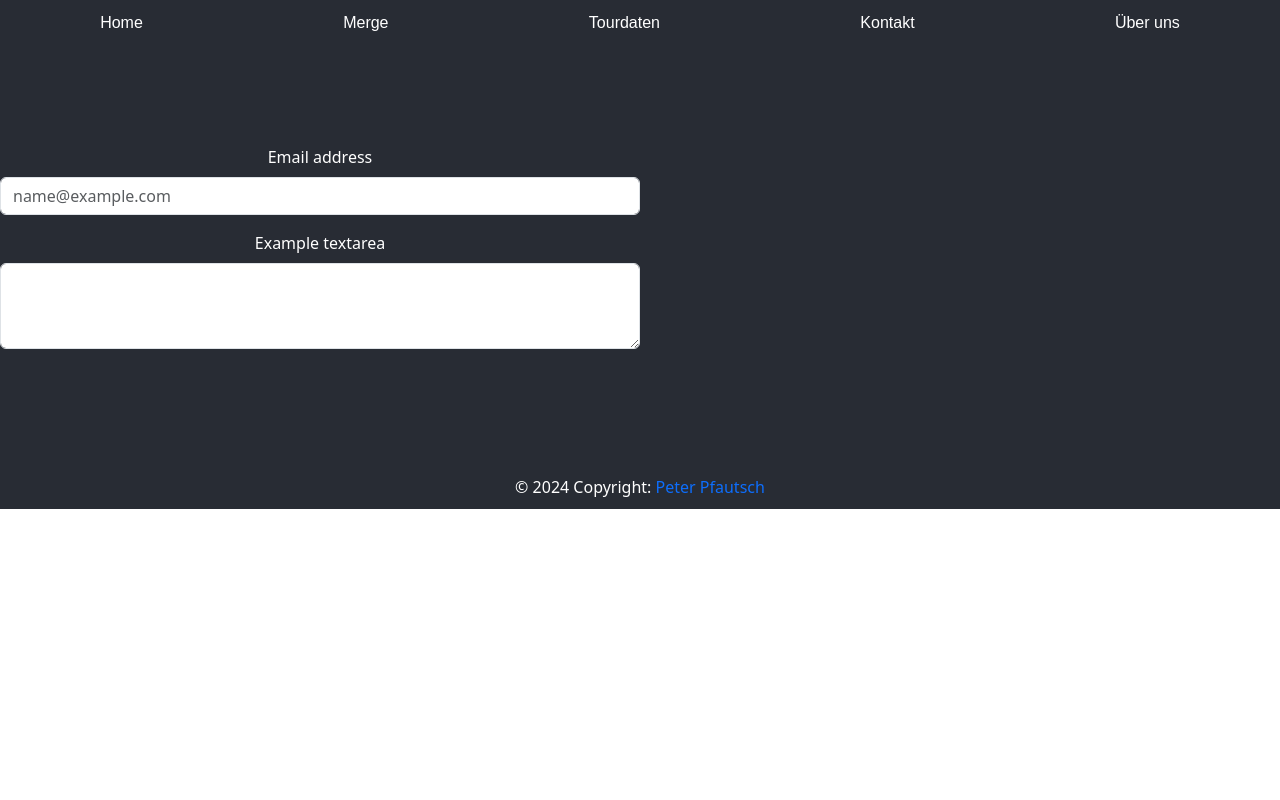
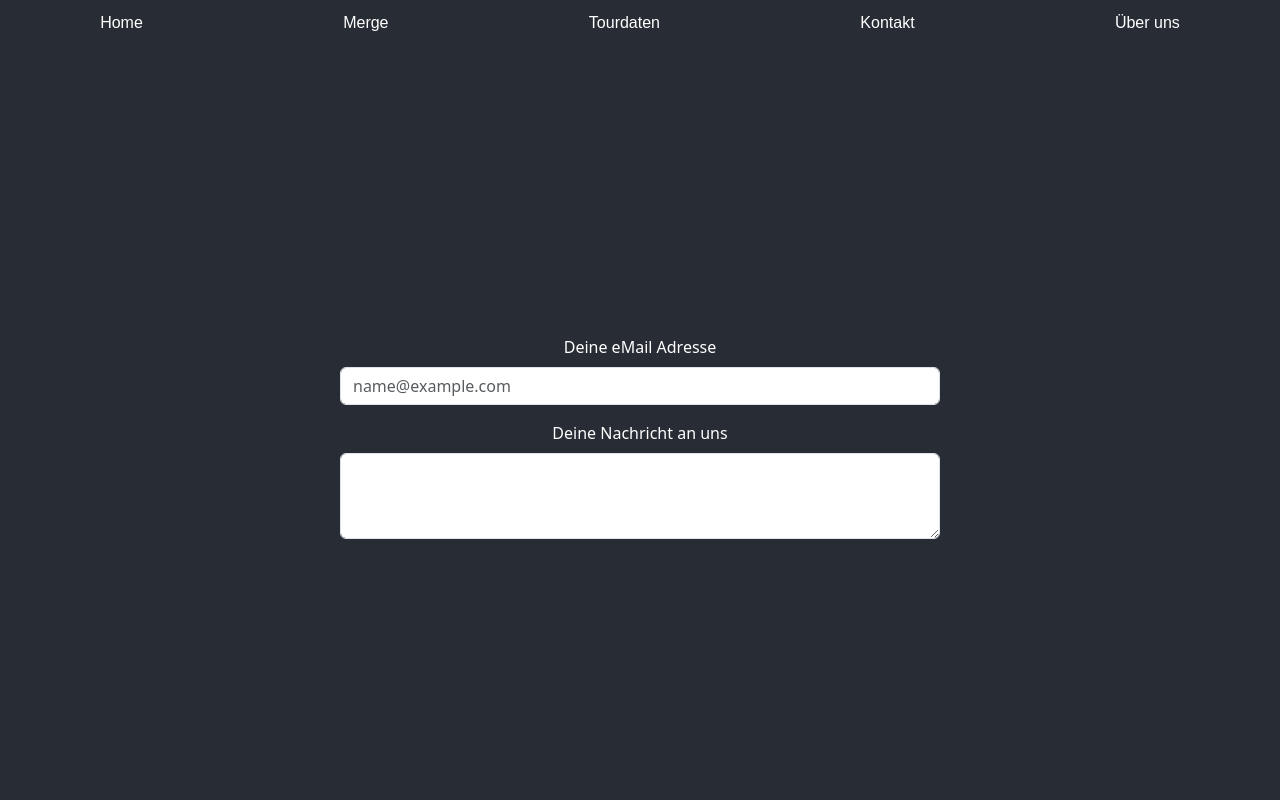
Before and after one commit to M1roel/tight-rock, a React (Create React App) app: page /kontakt in a window 1280 px wide. Shown: the top 800 px of the page. Built offline with nearby package versions, Linux system fonts and the light colour scheme.

Commit message:
Kontakt Seite begonnen

```diff
--- a/src/components/Kontakt.js
+++ b/src/components/Kontakt.js
@@ -2,17 +2,19 @@ import Form from 'react-bootstrap/Form';
 
 function Kontakt() {
     return (
+      <div className="Kontakt-container">
         <div className="Kontakt-main">
           <Form>
             <Form.Group className="mb-3" controlId="exampleForm.ControlInput1">
-          <Form.Label>Email address</Form.Label>
+              <Form.Label>Deine eMail Adresse</Form.Label>
               <Form.Control type="email" placeholder="name@example.com" />
             </Form.Group>
             <Form.Group className="mb-3" controlId="exampleForm.ControlTextarea1">
-          <Form.Label>Example textarea</Form.Label>
+              <Form.Label>Deine Nachricht an uns</Form.Label>
               <Form.Control as="textarea" rows={3} />
             </Form.Group>
           </Form>
+        </div>
       </div>
     );
   }
--- a/src/styles/App.css
+++ b/src/styles/App.css
@@ -159,12 +159,16 @@
 
 /* Kontakt CSS */
 
+.Kontakt-container {
+  display: flex;
+  justify-content: center; /* Zentriert den Inhalt horizontal */
+  align-items: center; /* Zentriert den Inhalt vertikal */
+  height: 100vh; /* Setzt die Höhe auf die volle Bildschirmhöhe */
+}
+
 .Kontakt-main {
   width: 50%;
   background-color: #282c34; /* Hintergrundfarbe */
   color: white; /* Textfarbe */
-  margin-top: 0; /* Oberen Abstand auf 0 setzen */
-  margin-bottom: 0; /* Unteren Abstand auf 0 setzen */
-  padding-top: 100px; /* Oberen Innenabstand */
-  padding-bottom: 10px; /* Unteren Innenabstand */
+  padding: 20px; /* Innenabstand */
 }
```
Lines whose indentation alone changed are shown as unchanged.
